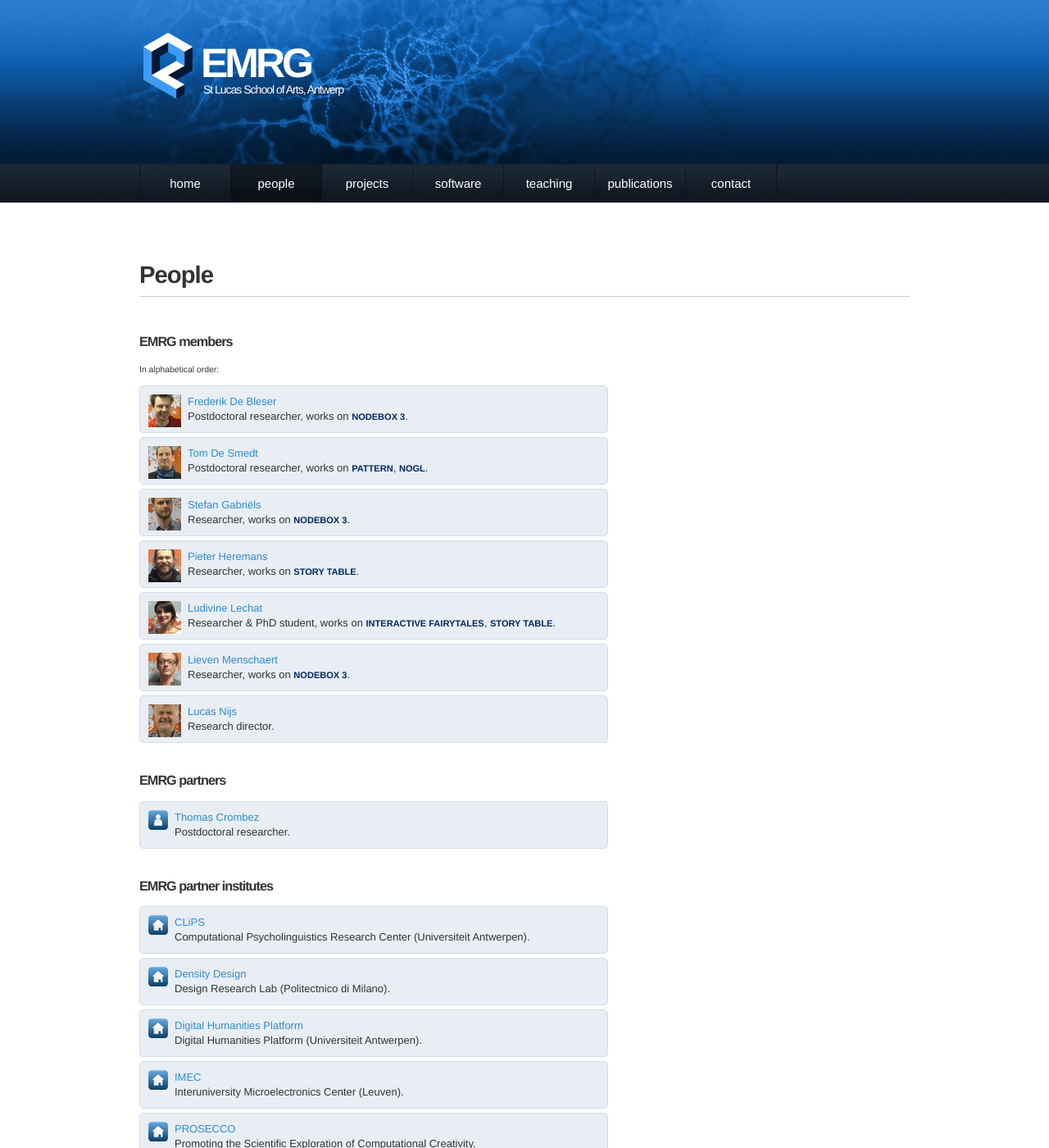
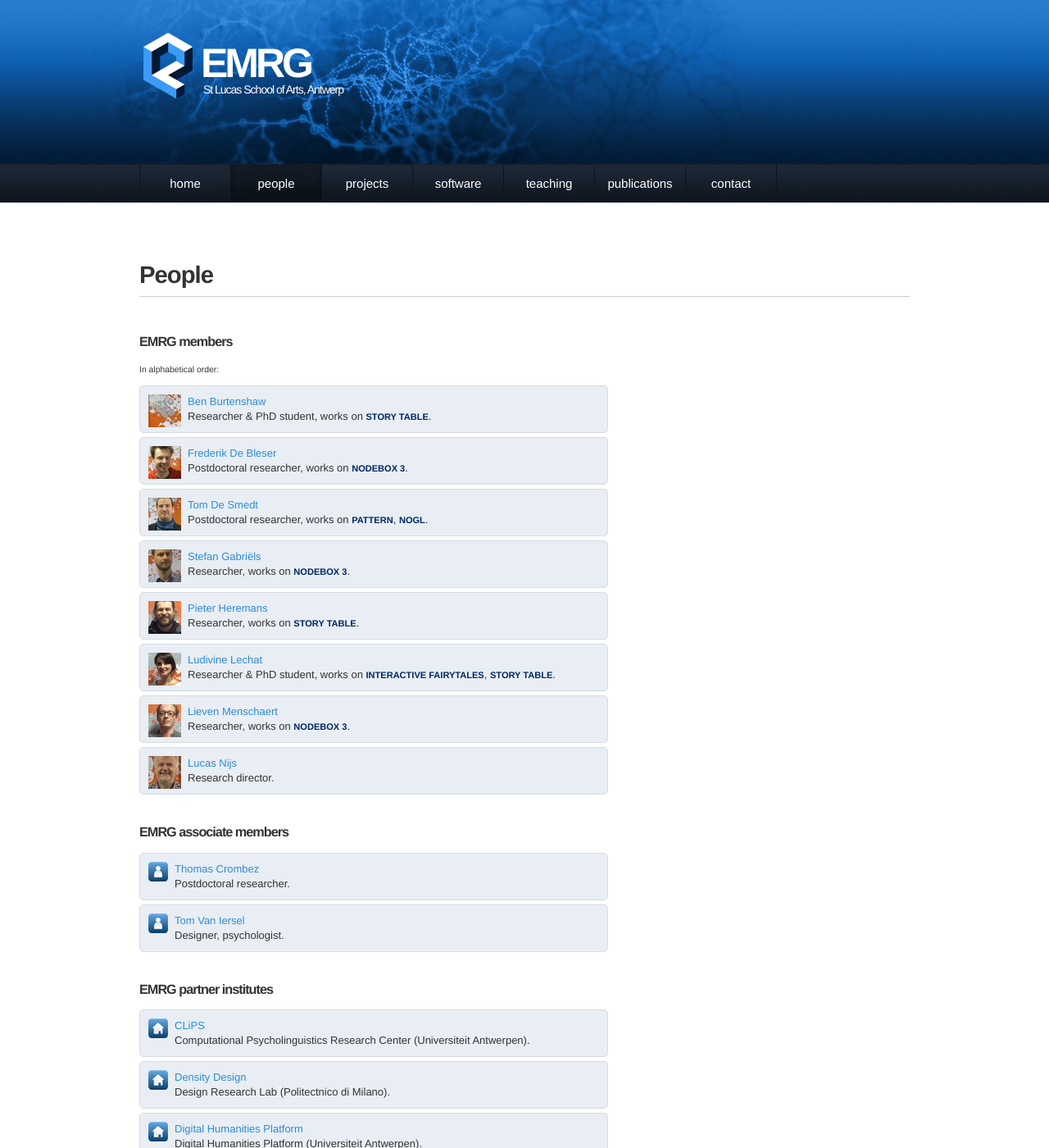
Before and after one commit to nodebox/emrg.be, a Jekyll site: the page built from people/index.md, in a window 1280 px wide and 1400 px high. Shown: the whole window at 82% size. Built offline with Jekyll 4.4.1, drawn with Linux system fonts in a browser that asks for light colours; nearby versions of some CDN libraries; comment, search, counter and statistics services are not loaded.

Commit message:
add more people

```diff
--- a/people/index.md
+++ b/people/index.md
@@ -6,6 +6,12 @@ title: People
 
 <h2>EMRG members</h2>
 <p><small>In alphabetical order:</small></p>
+
+<div class="box">
+	<img src="/media/people/blank-s.jpg" />
+	<a href="ben-burtenshaw.html">Ben Burtenshaw</a><br>Researcher &amp; PhD student, works on
+	<a href="../projects/story-table.html" class="tag-project">Story Table</a>.
+</div>
 
 <div class="box">
 	<img src="/media/people/frederik-s.jpg" />
@@ -51,12 +57,18 @@ title: People
 </div>
 
 <br>
-<h2>EMRG partners</h2>
+<h2>EMRG associate members</h2>
 
 <div class="box">
 	<img src="/media/img/avatar.png" />
 	<a href="http://www.ua.ac.be/thomas.crombez">Thomas Crombez</a>
 	<br>Postdoctoral researcher.
+</div>
+
+<div class="box">
+	<img src="/media/img/avatar.png" />
+	<a href="http://madrobot.be">Tom Van Iersel</a>
+	<br>Designer, psychologist.
 </div>
 
 <br>
```
Also changed, not shown: people/ben-burtenshaw.md (added, +9 -0 lines), media/people/blank-s.jpg (added).
